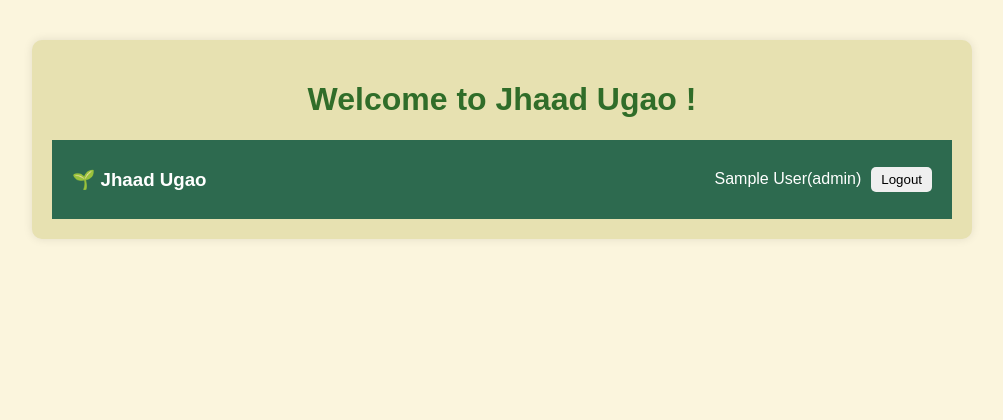
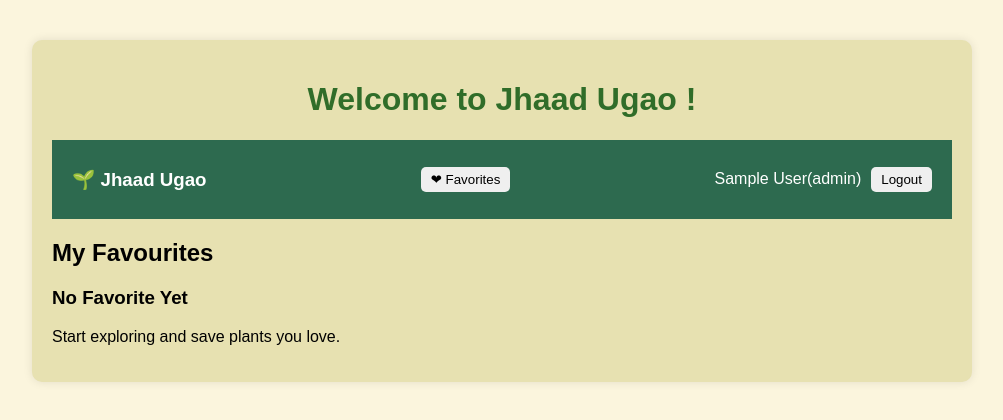
Before and after one commit to AnaghaDolse/nursery-management, a React (Create React App) app in the folder frontend/: page /favorites in a window 1280 px wide. Shown: the top 420 px of the page, without its empty margins (138-1141 px from the left). Built offline with nearby package versions, Linux system fonts and the light colour scheme; sample sign-in values are in the browser's storage.

Commit message:
Added favorites page navigation and user favorites flow - implemented favorites route, connected navbar navigation, and enabled users to access their saved favorite plants

```diff
--- a/frontend/src/App.js
+++ b/frontend/src/App.js
@@ -11,6 +11,7 @@ import 'react-toastify/dist/ReactToastify.css'
 import { useSelector } from 'react-redux'
 import UserPlantGrid from './components/UserPlantGrid.js'
 import PlantDetails from './pages/PlantDetails.js'
+import Favourites from './pages/Favourites.js'
 
 function App() {
   const [editingPlant, setEditingPlant] = useState(null)
@@ -63,6 +64,14 @@ function App() {
               </ProtectedRoute>
             }
           />
+          <Route
+            path='/favorites'
+            element={
+              <ProtectedRoute>
+                <Favourites />
+              </ProtectedRoute>
+            }
+          />
         </Routes>
         <ToastContainer />
       </div>
--- a/frontend/src/components/Navbar.js
+++ b/frontend/src/components/Navbar.js
@@ -1,5 +1,5 @@
 import { useDispatch, useSelector } from 'react-redux'
-import { useNavigate } from 'react-router-dom'
+import { Link, useNavigate } from 'react-router-dom'
 import { logout } from '../features/auth/authSlice'
 
 const Navbar = () => {
@@ -15,6 +15,9 @@ const Navbar = () => {
   return (
     <div className='navbar'>
       <h3>🌱 Jhaad Ugao</h3>
+      <Link to={'/favorites'}>
+        <button>❤ Favorites</button>
+      </Link>
       <div>
         <span>
           {user?.name}({user?.role})
--- /dev/null
+++ b/frontend/src/pages/Favourites.js
@@ -0,0 +1,32 @@
+import { useSelector } from 'react-redux'
+
+const Favourites = () => {
+  const { data } = useSelector((state) => state.plants)
+
+  const faovuriteIds = JSON.parse(localStorage.getItem('favourites')) || []
+
+  const favouritePlants = data.filter((plant) =>
+    faovuriteIds.includes(plant._id),
+  )
+  return (
+    <div>
+      <h2>My Favourites</h2>
+
+      {favouritePlants.length === 0 ? (
+        <div>
+          <h3>No Favorite Yet</h3>
+          <p>Start exploring and save plants you love.</p>
+        </div>
+      ) : (
+        favouritePlants.map((plant) => (
+          <div key={plant._id}>
+            <h3>{plant.name}</h3>
+            <p>₹{plant.price}</p>
+          </div>
+        ))
+      )}
+    </div>
+  )
+}
+
+export default Favourites
```
